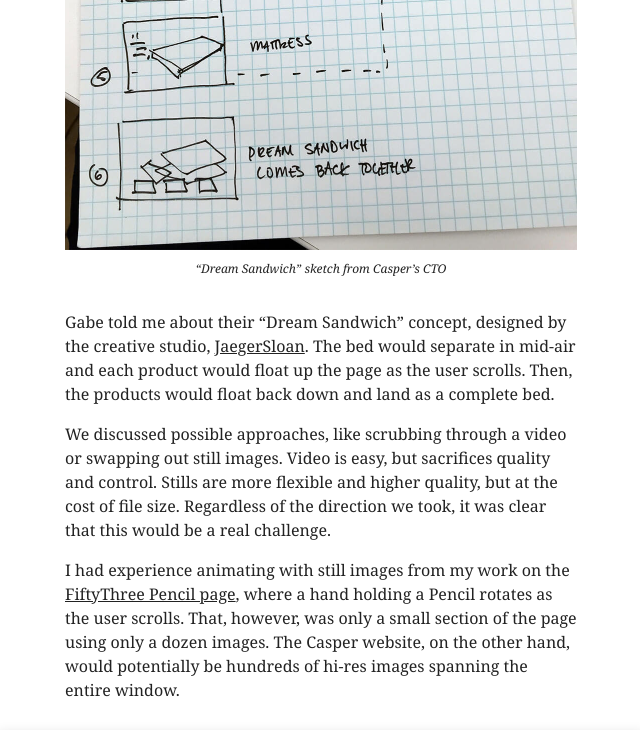
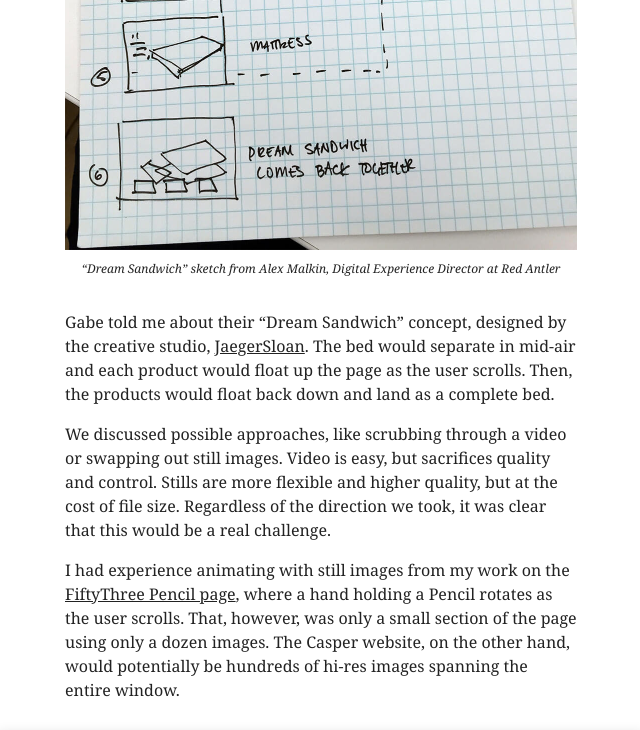
Before and after one commit to destroytoday/2016.destroytoday.com, a Jekyll site: the page built from _writings/building-the-casper-homepage.markdown, in a window 1280 px wide and 900 px high, scrolled down 2073 px, cut to the strip 0-730 px from the top of the window. Shown: the whole strip, without its empty margins (319-959 px from the left). Built offline with Jekyll 4.4.1, drawn with Linux system fonts in a browser that asks for light colours.

Commit message:
Updated Building The Casper Homepage

```diff
--- a/_writings/building-the-casper-homepage.markdown
+++ b/_writings/building-the-casper-homepage.markdown
@@ -22,7 +22,8 @@ blocks:
     I’ve worked on a few animated websites in the past, and that’s exactly how Gabe found me. These websites are fun because they give me the chance to experiment. I also do my best work under the pressure of their challenges and countless unknowns, like whether the website is even possible.
 - figure:
     image: "/uploads/writings/building-the-casper-homepage/sketch.jpg"
-    caption: "“Dream Sandwich” sketch from Casper’s CTO"
+    caption: "“Dream Sandwich” sketch from Alex Malkin, Digital Experience Director
+      at Red Antler"
 - body: |-
     Gabe told me about their “Dream Sandwich” concept, designed by the creative studio, [JaegerSloan](http://jaegersloan.com). The bed would separate in mid-air and each product would float up the page as the user scrolls. Then, the products would float back down and land as a complete bed.
 
```
